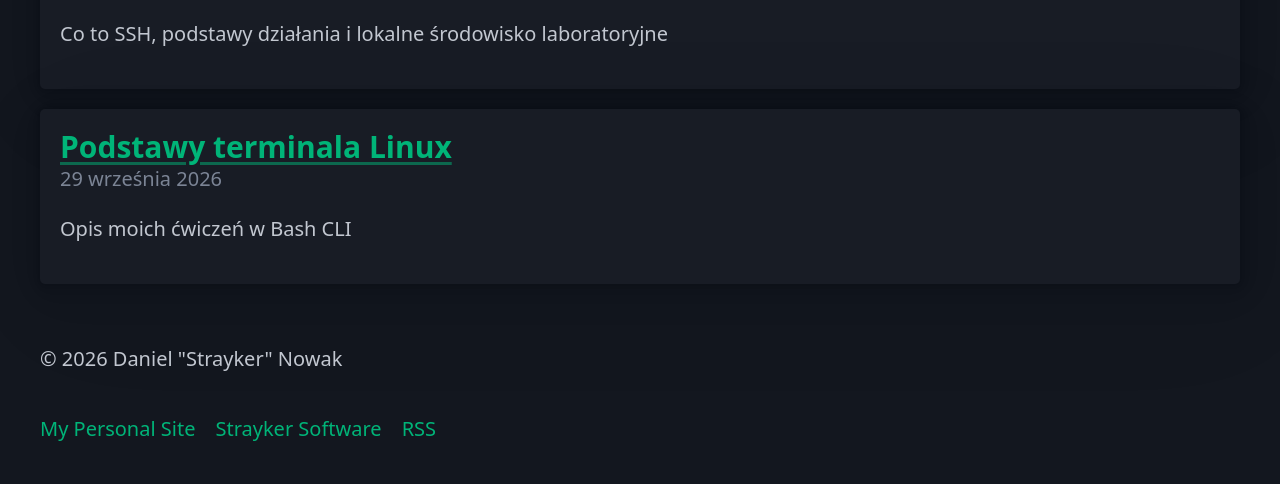
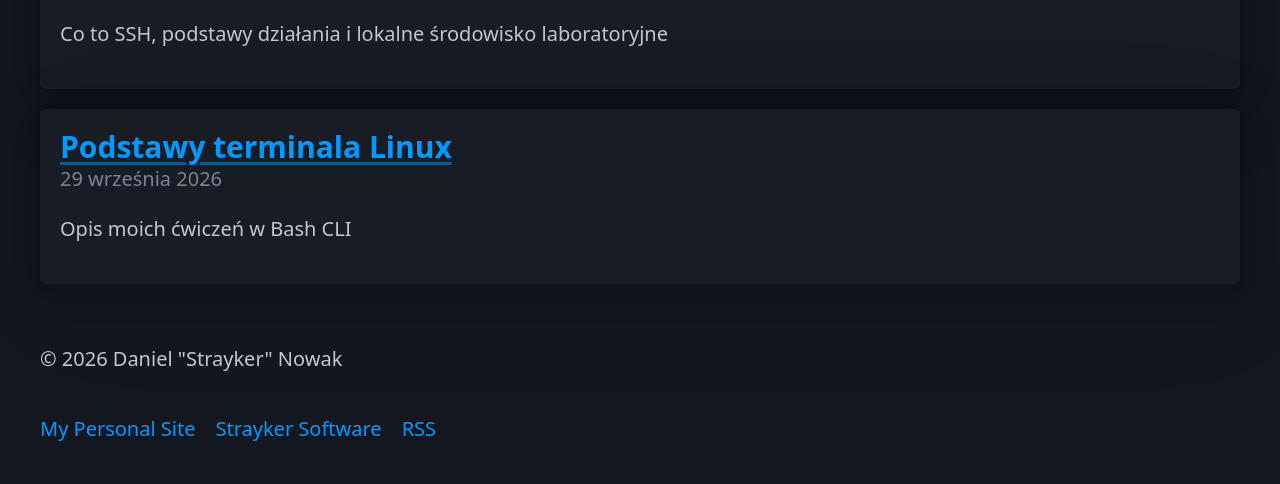
Before and after one commit to StraykerPL/blog, an Astro site: page / in a window 1280 px wide. Shown: the part 695-1179 px from the top of the page. Built offline with nearby package versions, Linux system fonts and the light colour scheme; Astro itself is replaced by a stand-in of ours.

Commit message:
Replace jade primary color with "Strayker Software" primary blue color

```diff
--- a/src/styles/Tokens.css
+++ b/src/styles/Tokens.css
@@ -85,14 +85,14 @@
   color-scheme: dark;
   --color-background: rgb(7.4509803922%, 8.8235294118%, 11.9607843137%);
   --color-text: #c2c7d0;
-  --color-selection: rgba(0, 180, 120, 0.1875);
+  --color-selection: rgba(0, 153, 255, 0.1875);
   --color-muted: #7b8495;
   --color-border-muted: #202632;
-  --color-link: #00b478;
-  --color-link-underline: rgba(0, 180, 120, 0.5);
-  --color-link-hover: #00cc88;
+  --color-link: #0099ff;
+  --color-link-underline: rgba(0, 153, 255, 0.5);
+  --color-link-hover: #33adff;
   --color-link-hover-underline: var(--color-link-hover);
-  --color-link-focus: rgba(0, 180, 120, 0.375);
+  --color-link-focus: rgba(0, 153, 255, 0.375);
   --color-tag: #969eaf;
   --color-tag-underline: rgba(150, 158, 175, 0.5);
   --color-tag-hover: #b3b9c5;
```
